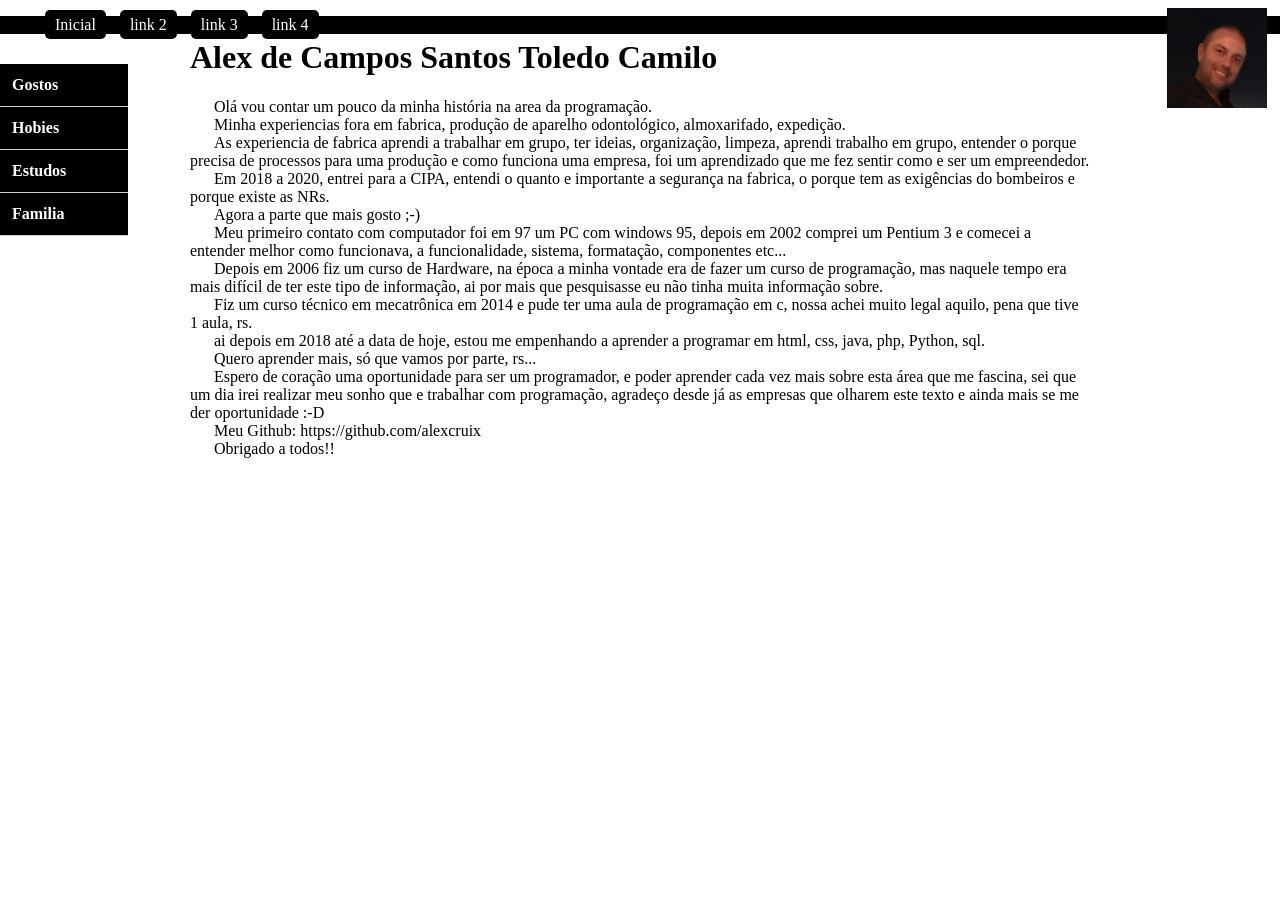
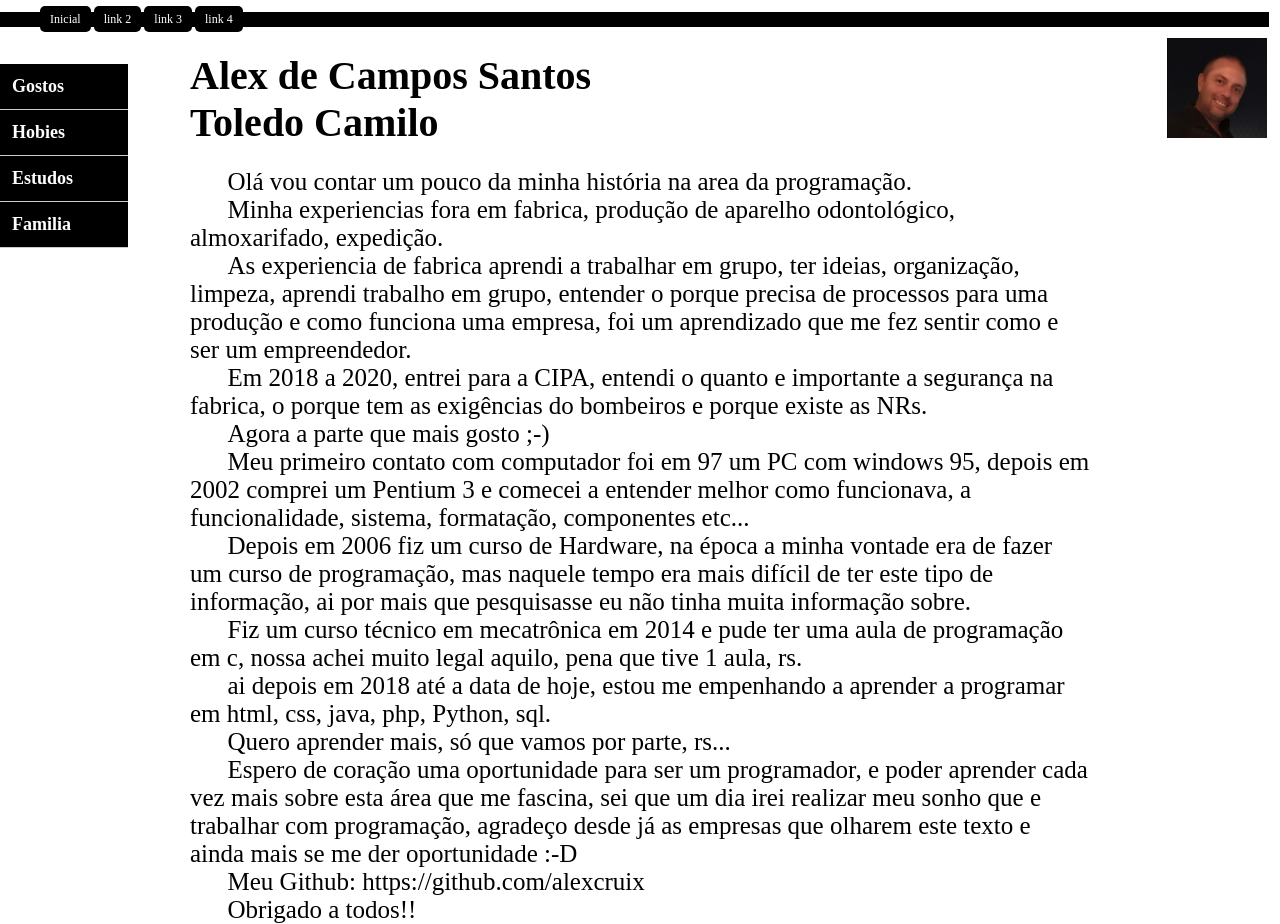
Before and after one commit to alexcruix/Meu-Blog, a PHP site: page / in a window 1280 px wide. Before the commit the page ends 458 px from the top, so only its background shows below. Run offline with PHP 8.4, Linux system fonts and the light colour scheme.

Commit message:
atualização

```diff
--- a/css/style.css
+++ b/css/style.css
@@ -1,23 +1,144 @@
 body {
     min-height: 100vh;
-    max-width: 1000px;
+    max-width: 1300px;
     background-color: papayawhip;
     margin: 0 auto;
+}
+
+@media screen and (min-width:280px) {
+    body{
+        background-color: white;
+        max-width: 220px;
+    }
+    .sobre{
+        font-size: 15px;
+        position: absolute;
+        top: 320px;
+    }
+    .nome{
+        font-size: 22px;
+        position: absolute;
+        top: 275px;
+    }
+    .menu-vertical ul{
+        display: inline-flex;
+        font-size: 14.5px;
+    }
+
+    .menu-vertical ul li {
+        margin: 0%;
+        padding: 0px;
+        border-bottom: 1px solid #CCC;
+        text-align: left;
+        list-style-type: none;
+        }
+    .menu ul {
+        font-size: 12px;
+        width: 85%;
+    }
+    .menu li {
+        list-style: none;
+        margin: 0px;
+        display: inline;
+        }
+    .fotoalex img{
+        position: absolute;
+        display: flex;
+        right: 60px;
+        top: 100px;
+        width: 150px;
+        height: 150px;
+    }
 }
 
 @media screen and (min-width:320px) {
     body{
         background-color: white;
-        max-width: 190px;
+        max-width: 150px;
+    }
+    .sobre{
+        font-size: 15px;
+        position: absolute;
+        top: 100px;
+    }
+    .nome{
+        font-size: 20px;
+        max-width: 150px;
+        position: absolute;
+        top: 35px;
     }
     .menu-vertical ul{
         display: grid;
         top: 6%;
         float: left;
     }
+    .menu ul {
+        font-size: 14px;
+        width: 87%;
     }
+    .fotoalex img{
+        position: absolute;
+        display: flex;
+        right: 5px;
+        top: 40px;
+        width: 70px;
+        height: 70px;
+    }
+}
 
+@media screen and (min-width:375px) {
+    body{
+        background-color: white;
+        max-width: 200px;
+    }
+    .nome{
+        font-size: 25px;
+        max-width: 200px;
+        position: absolute;
+        top: 35px;
+    }
+    .sobre{
+        font-size: 15px;
+        position: absolute;
+        top: 110px;
+    }
+    .menu-vertical ul{
+        font-size: 12px;
+        display: grid;
+        top: 6%;
+        float: left;
+    }
+    .fotoalex img{
+        position: absolute;
+        display: flex;
+        right: 10px;
+        top: 30px;
+        width: 70px;
+        height: 70px;
+    }
+    .menu ul {
+        font-size: 12px;
+        width: 89%;
+    }
+}
 
+@media screen and (min-width:425px) {
+    body{
+        background-color: white;
+        max-width: 250px;
+    }
+    .nome{
+        font-size: 25px;
+        max-width: 250px;
+        position: absolute;
+        top: 35px;
+    }
+    .sobre{
+        font-size: 15px;
+        position: absolute;
+        top: 80px;
+    }
+}
 
 @media screen and (min-width:500px) {
     body{
@@ -47,10 +168,38 @@ body {
     }
 }
 
-@media screen and (min-width:800px) {
+@media screen and (min-width:820px) {
     body{
         background-color: white;
-        max-width: 590px;
+        max-width: 610px;
+    }
+    .menu ul {
+        font-size: 18px;
+        width: 95%;
+    }
+    .menu-vertical ul{
+        font-size: 18px;
+        display: grid;
+        top: 6%;
+        float: left;
+    }
+    .fotoalex img{
+        position: absolute;
+        display: flex;
+        right: inherit;
+        width: 100px;
+        height: 100px;
+    }
+    .sobre{
+        font-size: 25px;
+        position: absolute;
+        top: 125px;
+    }
+    .nome{
+        font-size: 40px;
+        max-width: 500px;
+        position: absolute;
+        top: 25px;
     }
 }
 
@@ -61,10 +210,14 @@ body {
     }
 }
 
-@media screen and (min-width:1000px) {
+@media screen and (min-width:1024px) {
     body{
         background-color: white;
-        max-width: 750px;
+        max-width: 800px;
+    }
+    .menu ul {
+        font-size: 12px;
+        width: 96%;
     }
 }
 
@@ -82,13 +235,72 @@ body {
     }
 }
 
+@media screen and (min-width:1440px) {
+    body{
+        background-color: white;
+        max-width: 1100px;
+    }
+    .fotoalex img{
+        position: absolute;
+        display: flex;
+        right: inherit;
+        width: 150px;
+        height: 150px;
+    }
+    .nome{
+        font-size: 35px;
+        position: absolute;
+        top: 35px;
+    }
+    .sobre{
+        font-size: 20px;
+        position: absolute;
+        top: 75px;
+    }
+}
+
+@media screen and (min-width:2500px) {
+    body{
+        background-color: white;
+        max-width: 1800px;
+    }
+    .sobre{
+        font-size: 37px;
+        position: absolute;
+        top: 135px;
+    }
+    .nome{
+        font-size: 70px;
+        position: absolute;
+        top: 55px;
+    }
+    .menu-vertical ul{
+        font-size: 35px;
+        display: grid;
+        top: 6%;
+        float: left;
+    }
+    .menu ul {
+        font-size: 35px;
+        width: 98%;
+    }
+
+    .fotoalex img{
+        position: absolute;
+        display: flex;
+        right: inherit;
+        width: 350px;
+        height: 350px;
+    }
+}
+
 .menu {
     background-color: #000;
 }
 
 
 ul {
-    width: 100%;
+    width: 97.1%;
     top: 0%;
     left: 0%;
     background-color: #000;
--- a/index.html
+++ b/index.html
@@ -27,15 +27,12 @@
         </div>
     <div class="nomefoto">
         <br>
-<h1 class="nome">Alex de Campos Santos Toledo Camilo</h1> </div>
+        <h1 class="nome">Alex de Campos Santos Toledo Camilo</h1>
+    </div>
 
-<div class="fotoalex">
-<div class="moldura-um">
-<div class="moldura-dois">
-<img src="img/alex.jpeg" alt="alex" width="100px" height="100px">
-</div>
-</div>
-</div>
+        <div class="fotoalex">
+            <img src="img/alex.jpeg" alt="alex" width="100px" height="100px">
+        </div>
 <p class="sobre">&nbsp;&nbsp;&nbsp;&nbsp;&nbsp;&nbsp;Olá vou contar um pouco da minha história na area da programação. <br>
    &nbsp;&nbsp;&nbsp;&nbsp;&nbsp;&nbsp;Minha experiencias fora em fabrica, produção de aparelho odontológico, almoxarifado, expedição. <br>
    &nbsp;&nbsp;&nbsp;&nbsp;&nbsp;&nbsp;As experiencia de fabrica aprendi a trabalhar em grupo, ter ideias, organização, limpeza, aprendi trabalho em grupo, entender o porque precisa de processos para uma produção e como funciona uma empresa, foi um aprendizado que me fez sentir como e ser um empreendedor. <br>
```
